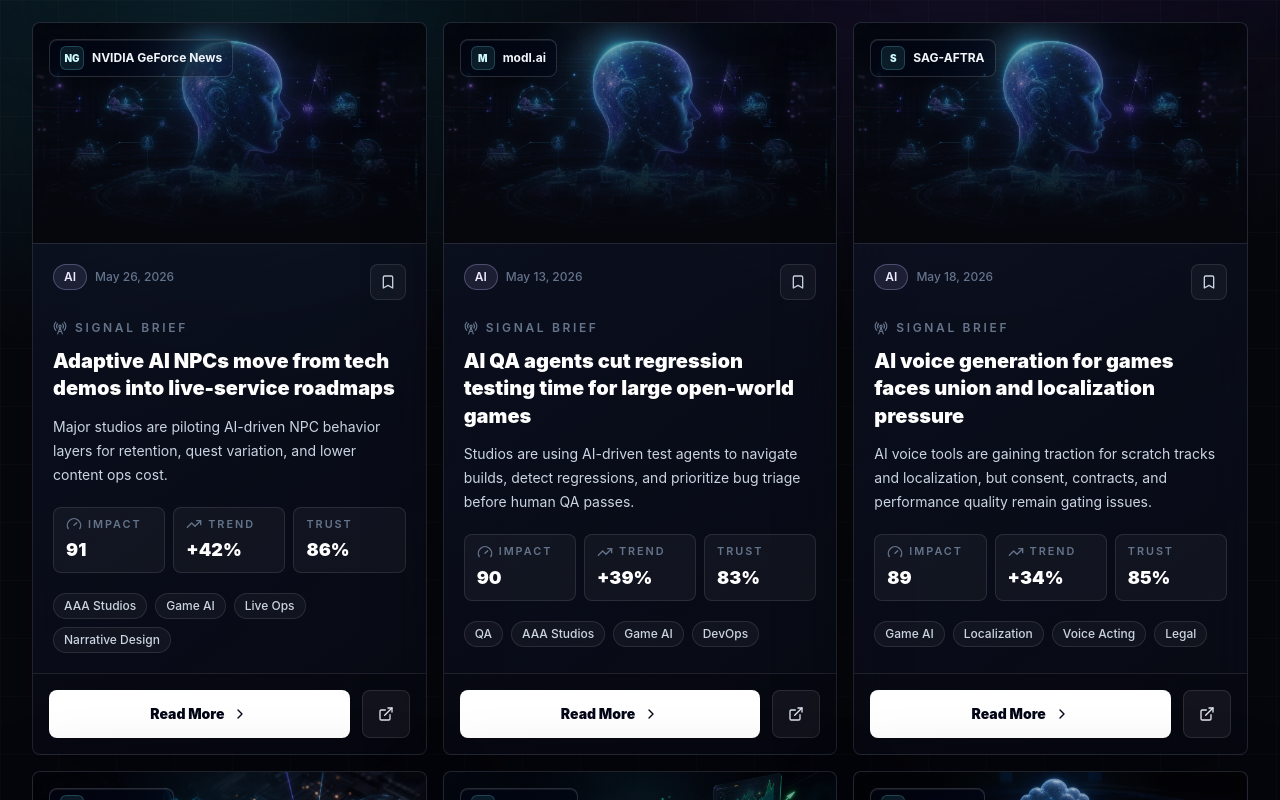
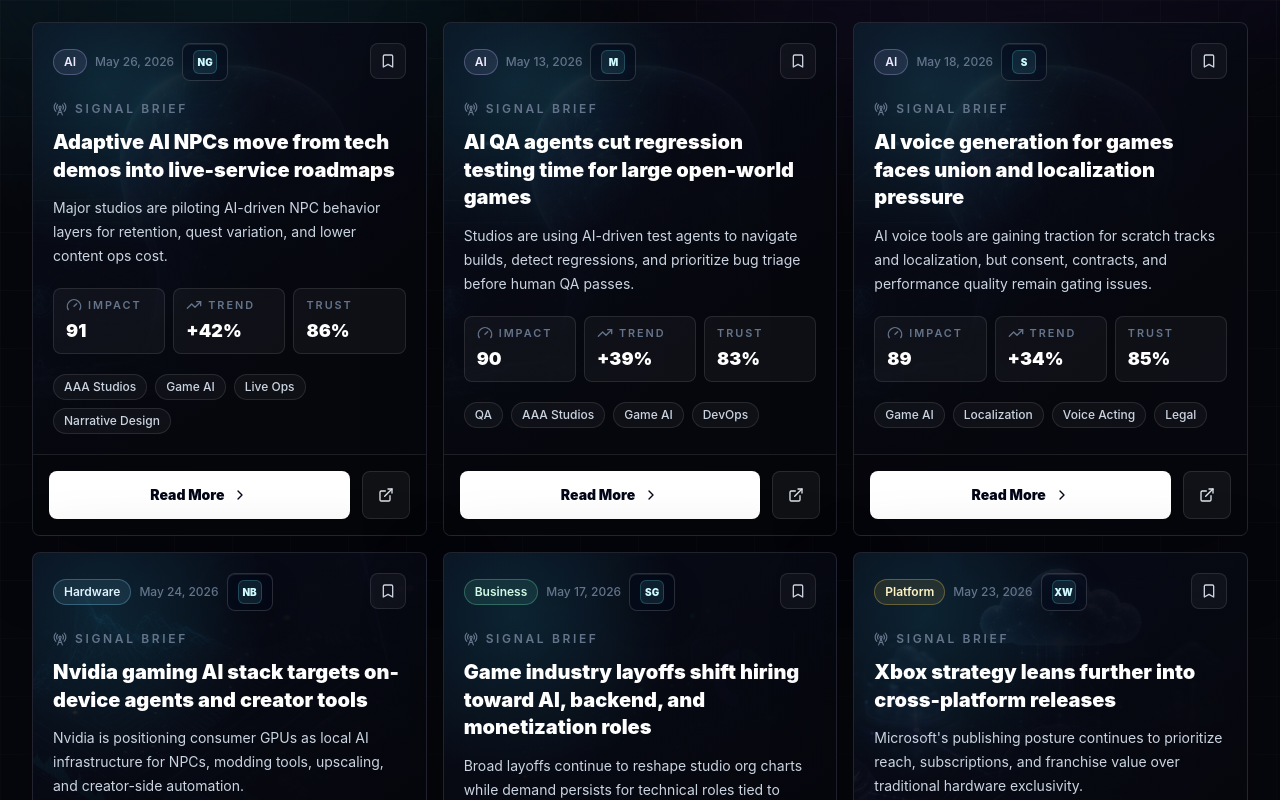
Before and after one commit to ethankim417/LoreEngine, a Next.js app: page / in a window 1280 px wide. Shown: the part 580-1380 px from the top of the page. Built offline with nearby package versions, Linux system fonts and the light colour scheme.

Commit message:
Soften article imagery treatment

```diff
--- a/app/articles/[slug]/page.tsx
+++ b/app/articles/[slug]/page.tsx
@@ -48,16 +48,16 @@ export default function ArticlePage({ params }: ArticlePageProps) {
         </Link>
 
         <article className="glass-panel overflow-hidden rounded-lg">
-          <div className="relative min-h-[26rem] overflow-hidden border-b border-white/10 p-5 sm:p-7">
+          <div className="relative min-h-[18rem] overflow-hidden border-b border-white/10 p-5 sm:min-h-[22rem] sm:p-7">
             <Image
               src={article.visual.image}
               alt={article.visual.alt}
               fill
               priority
               sizes="100vw"
-              className="object-cover opacity-55"
+              className="object-cover opacity-35 [mask-image:linear-gradient(90deg,black,transparent_78%)]"
             />
-            <div className="absolute inset-0 bg-[radial-gradient(circle_at_65%_15%,rgba(50,217,255,0.14),transparent_32%),linear-gradient(90deg,rgba(6,7,13,0.98),rgba(6,7,13,0.78)_48%,rgba(6,7,13,0.38))]" />
+            <div className="absolute inset-0 bg-[radial-gradient(circle_at_72%_18%,rgba(50,217,255,0.12),transparent_28%),linear-gradient(90deg,rgba(6,7,13,0.98),rgba(6,7,13,0.9)_50%,rgba(6,7,13,0.68))]" />
             <div className="absolute inset-x-0 bottom-0 h-32 bg-gradient-to-t from-[#06070d] to-transparent" />
 
             <div className="relative z-10">
--- a/components/ArticleCard.tsx
+++ b/components/ArticleCard.tsx
@@ -35,30 +35,27 @@ export function ArticleCard({ article }: { article: Article }) {
   }
 
   return (
-    <article className="glass-panel group flex min-h-[26rem] flex-col overflow-hidden rounded-lg transition duration-300 hover:-translate-y-1 hover:border-cyan-300/30 hover:shadow-glow">
-      <div className="relative aspect-[16/9] overflow-hidden border-b border-white/10">
+    <article className="glass-panel group relative flex min-h-[26rem] flex-col overflow-hidden rounded-lg transition duration-300 hover:-translate-y-1 hover:border-cyan-300/30 hover:shadow-glow">
+      <div aria-hidden="true" className="absolute inset-0 overflow-hidden">
         <Image
           src={article.visual.image}
-          alt={article.visual.alt}
+          alt=""
           fill
           sizes="(min-width: 1280px) 33vw, (min-width: 1024px) 50vw, 100vw"
-          className="object-cover opacity-[0.78] transition duration-500 group-hover:scale-105 group-hover:opacity-95"
+          className="object-cover opacity-[0.18] transition duration-500 [mask-image:linear-gradient(135deg,black,transparent_68%)] group-hover:scale-105 group-hover:opacity-[0.26]"
           loading="lazy"
         />
-        <div className="absolute inset-0 bg-[radial-gradient(circle_at_50%_15%,rgba(50,217,255,0.05),transparent_42%),linear-gradient(to_bottom,rgba(6,7,13,0.05),rgba(6,7,13,0.86))]" />
-        <div className="absolute inset-x-0 bottom-0 h-1/2 bg-gradient-to-t from-[#06070d] to-transparent" />
-        <div className="absolute left-4 top-4">
-          <SourceBadge source={article.source} />
-        </div>
+        <div className="absolute inset-0 bg-[radial-gradient(circle_at_18%_12%,rgba(50,217,255,0.12),transparent_30%),linear-gradient(145deg,rgba(6,7,13,0.12),rgba(6,7,13,0.94)_66%)]" />
       </div>
 
-      <div className="flex flex-1 flex-col p-5">
+      <div className="relative z-10 flex flex-1 flex-col p-5">
         <div className="flex items-start justify-between gap-3">
           <div className="flex flex-wrap items-center gap-2">
             <span className={`rounded-full border px-2.5 py-1 text-xs font-semibold ${categoryTone(article.category)}`}>
               {article.category}
             </span>
             <span className="text-xs font-medium text-slate-500">{formatDate(article.publishedAt)}</span>
+            <SourceBadge source={article.source} compact />
           </div>
           <button
             type="button"
@@ -99,7 +96,7 @@ export function ArticleCard({ article }: { article: Article }) {
         </div>
       </div>
 
-      <div className="grid grid-cols-[1fr_auto] gap-3 border-t border-white/10 bg-black/20 p-4">
+      <div className="relative z-10 grid grid-cols-[1fr_auto] gap-3 border-t border-white/10 bg-black/20 p-4">
         <Link
           href={`/articles/${article.slug}`}
           className="inline-flex w-full items-center justify-center gap-2 rounded-lg bg-white px-4 py-3 text-sm font-black text-slate-950 transition hover:bg-cyan-200"
```
